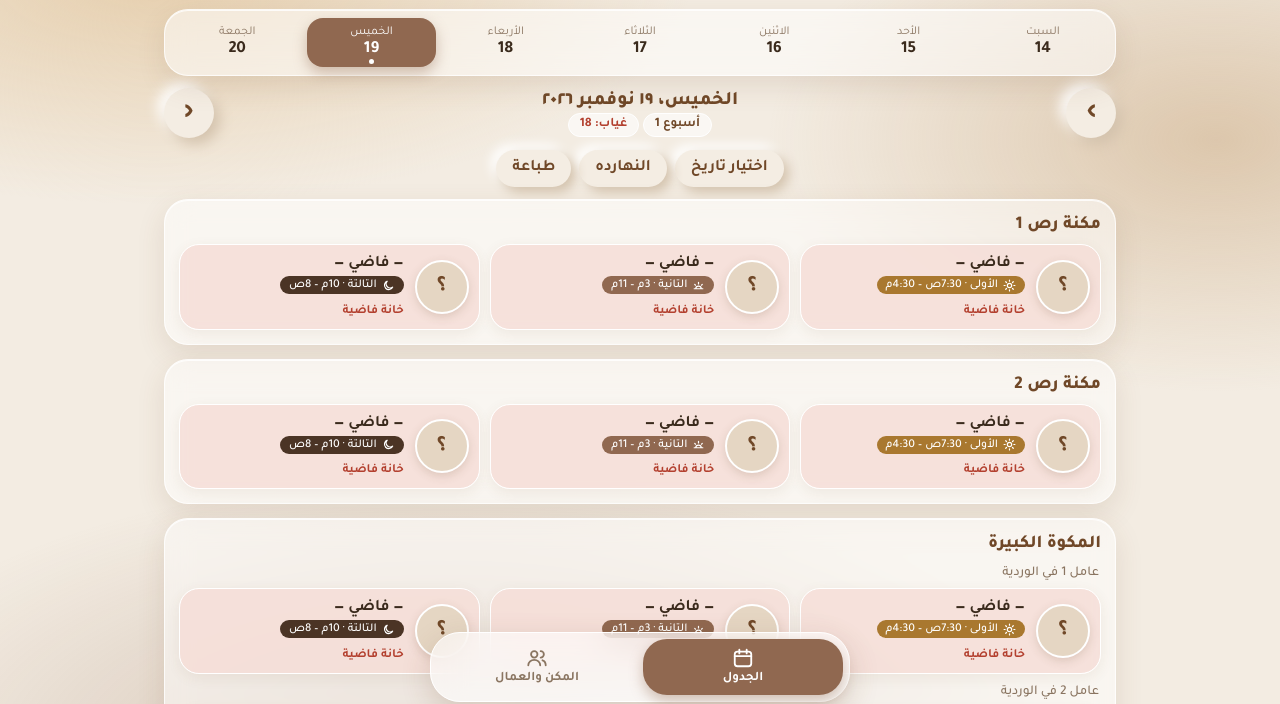
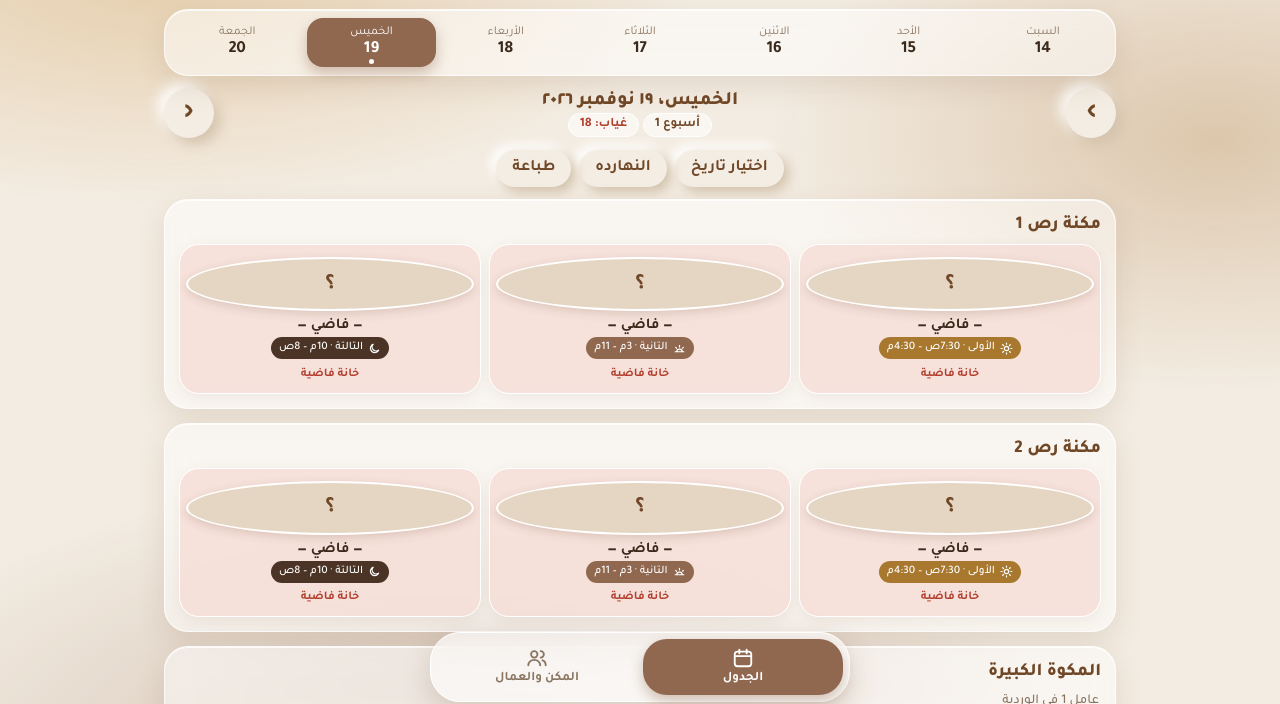
Before and after one commit to realshora/workshifts, a plain HTML site: page index.html in a window 1280 px wide. Shown: the part 84-788 px from the top of the page. Drawn offline with Linux system fonts and the light colour scheme.

Commit message:
Add files via upload

```diff
--- a/index.html
+++ b/index.html
@@ -42,7 +42,12 @@ button,input,select{font:inherit}
 .b.p{background:var(--br);color:#fff;box-shadow:0 6px 14px #90685066}
 .b.d{color:var(--bad)}
 input[type=text],input[type=date],select{padding:11px 12px;border:1px solid #e3d6c4;border-radius:14px;background:#fffc;width:100%;color:var(--ink)}
-.row{display:grid;grid-template-columns:repeat(auto-fit,minmax(235px,1fr));gap:10px}
+.row{display:grid;grid-template-columns:repeat(3,1fr);gap:8px}
+.row .cell{flex-direction:column;text-align:center;gap:6px;padding:12px 6px;align-items:center;min-width:0}
+.row .cell>div{min-width:0;width:100%}
+.row .cell b{word-break:break-word;font-size:15px}
+.row .sb{flex-wrap:wrap;justify-content:center;font-size:11.5px;padding:3px 8px;line-height:1.4}
+.row .nt{font-size:12px}
 .cell{display:flex;gap:11px;align-items:center;text-align:right;padding:10px;border:1px solid #fff;border-radius:20px;background:rgba(255,255,255,.62);box-shadow:0 4px 14px #70482814;width:100%;cursor:pointer;color:var(--ink)}
 .cell.s1{--c:var(--s1)}.cell.s2{--c:var(--s2)}.cell.s3{--c:var(--s3)}
 .cell.abs{background:#f6dcd6cc}.cell.cov{background:#f8ecc9cc}.cell.dbl{background:#d9efe2cc}
```
